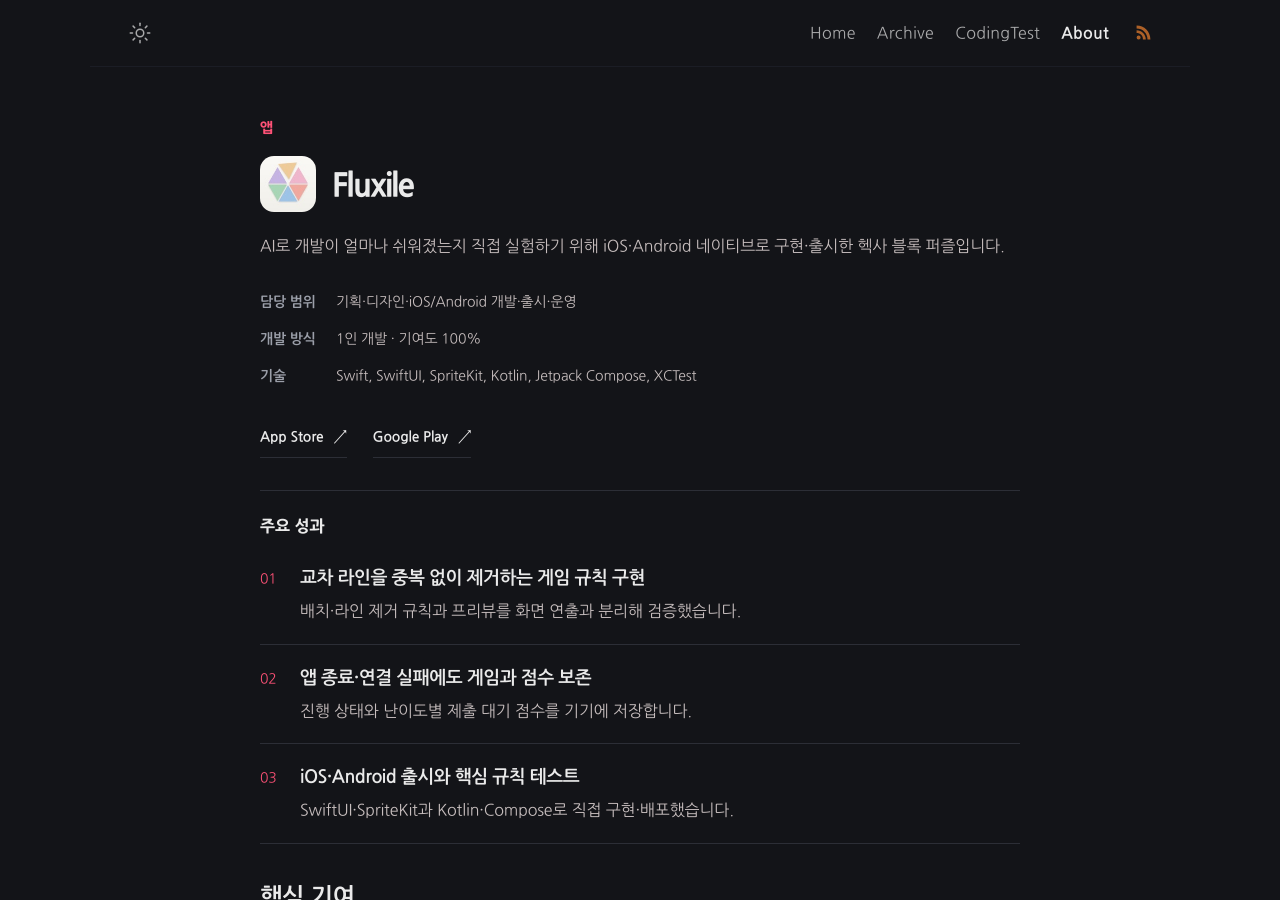
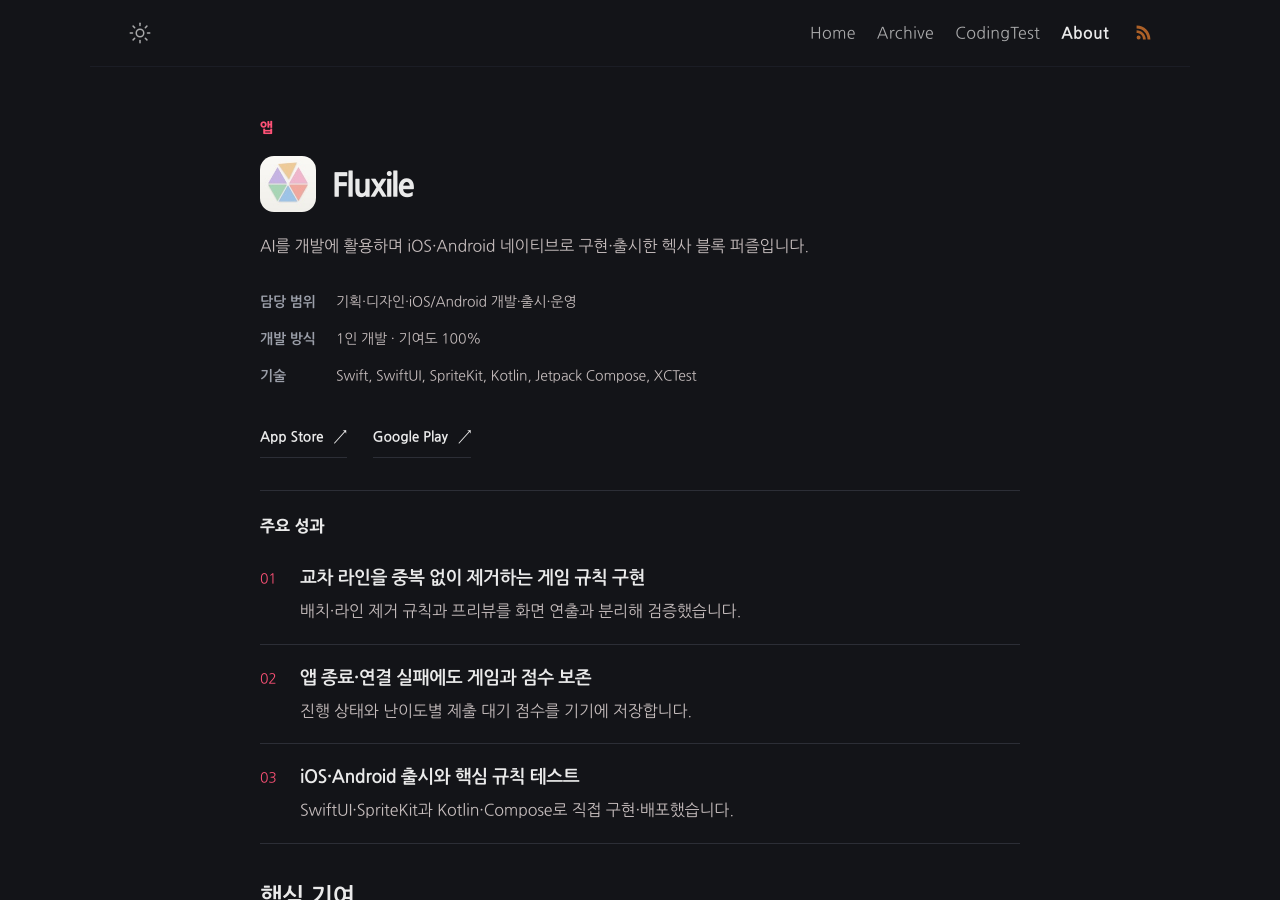
Before and after one commit to LeeJams/LeeJams.github.io, a Jekyll site: the page built from _projects/fluxile.md, in a window 1280 px wide and 900 px high. Built offline with Jekyll 4.4.1, drawn with Linux system fonts in a browser that asks for light colours.

Commit message:
docs: Fluxile 소개 문구를 담백하게 수정

```diff
--- a/_projects/fluxile.md
+++ b/_projects/fluxile.md
@@ -1,6 +1,6 @@
 ---
 title: Fluxile
-summary: "AI로 개발이 얼마나 쉬워졌는지 직접 실험하기 위해 iOS·Android 네이티브로 구현·출시한 헥사 블록 퍼즐입니다."
+summary: "AI를 개발에 활용하며 iOS·Android 네이티브로 구현·출시한 헥사 블록 퍼즐입니다."
 group: personal
 icon: /assets/img/projects/icons/fluxile.jpg
 category: 앱
```
